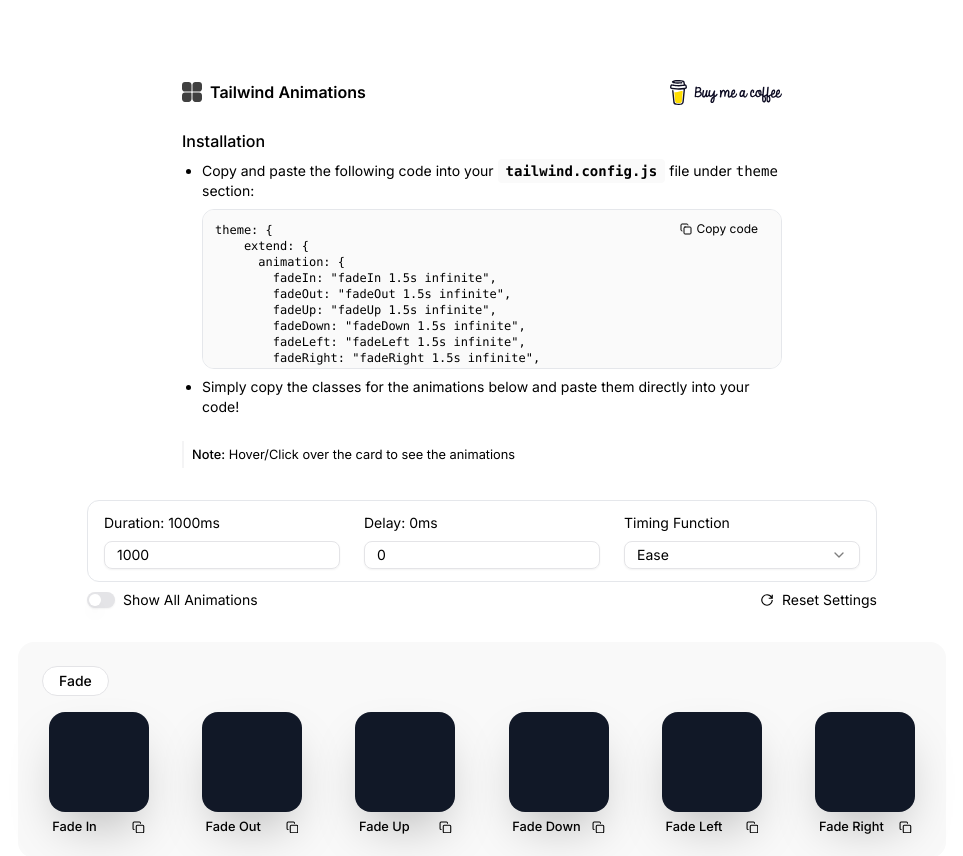
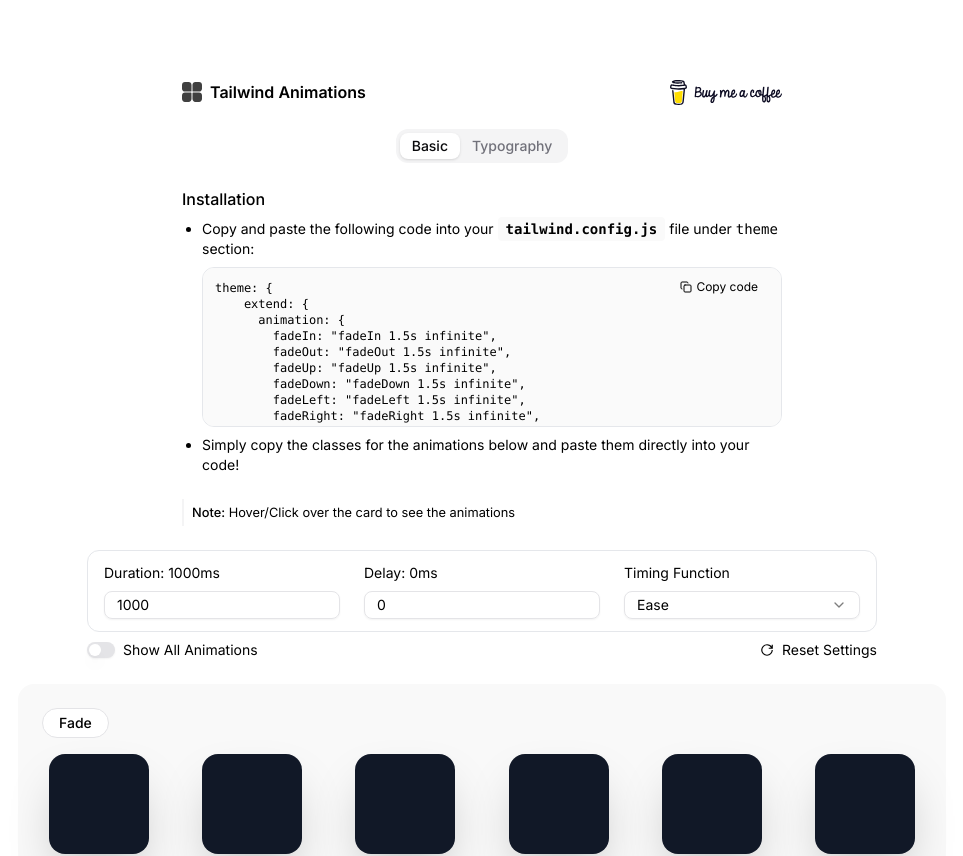
Before and after one commit to PraveenShinde3/tailwind-animations, a Next.js app: page / in a window 1280 px wide. Shown: the top 856 px of the page, without its empty margins (158-1121 px from the left). Built offline with nearby package versions, Linux system fonts and the light colour scheme.

Commit message:
refactor: Added Main wrapper and tabs

```diff
--- a/src/app/page.js
+++ b/src/app/page.js
@@ -1,21 +1,17 @@
-import BasicAnimationGuide from "@/components/BasicAnimationGuide";
-import CardHolder from "@/components/CardHolder";
+import Link from "next/link";
 import Header from "@/components/Header";
-import Settings from "@/components/Settings";
-import Link from "next/link";
+import { Main } from "@/components/Main";
 
 export default function Home() {
   return (
-    <div className="mx-auto container  min-h-screen py-8 pb-20 gap-16 sm:py-20 font-[family-name:var(--font-geist-sans)]">
+    <div className="mx-auto container flex flex-col min-h-screen py-8 pb-8 sm:pt-20 font-[family-name:var(--font-geist-sans)]">
       <header className="flex gap-4 items-center px-6 sm:px-16 md:px-40 lg:px-60 xl:px-80 sm:gap-6 ">
         <Header />
       </header>
-      <main className="flex mx-6 sm:mx-12 md:mx-24 lg:mx-32 xl:mx-44 flex-col gap-8 py-6 items-center sm:items-start">
-        <BasicAnimationGuide />
-        <Settings />
-        <CardHolder />
+      <main className="flex-1 flex mx-6 sm:mx-12 md:mx-24 lg:mx-32 xl:mx-44 flex-col gap-8 py-6 items-center sm:items-start">
+        <Main />
       </main>
-      <footer className="row-start-3 flex gap-6 flex-wrap items-center justify-center">
+      <footer className="flex gap-6 flex-wrap items-center justify-center">
         <p className="text-sm pt-10 text-zinc-500">
           Made by{" "}
           <Link
--- /dev/null
+++ b/src/components/Main.js
@@ -0,0 +1,33 @@
+import BasicAnimationGuide from "@/components/BasicAnimationGuide";
+import CardHolder from "@/components/CardHolder";
+import Settings from "@/components/Settings";
+import { Tabs, TabsContent, TabsList, TabsTrigger } from "@/components/ui/tabs";
+
+export const Main = () => {
+  return (
+    <div className="mx-auto w-full max-w[950px]">
+      <Tabs
+        className="flex flex-col justify-center items-center"
+        defaultValue="basic"
+      >
+        <TabsList>
+          <TabsTrigger value="basic">Basic</TabsTrigger>
+          <TabsTrigger value="typography">Typography</TabsTrigger>
+          {/* <TabsTrigger value="ui">UI</TabsTrigger> */}
+        </TabsList>
+        <TabsContent value="basic">
+          <div className="w-full flex flex-col gap-6 pt-4">
+            <BasicAnimationGuide />
+            <Settings />
+            <CardHolder />
+          </div>
+        </TabsContent>
+        <TabsContent value="typography">
+          <div className="max-w-[600px] mx-auto py-4">
+            <p>Coming Soon...</p>
+          </div>
+        </TabsContent>
+      </Tabs>
+    </div>
+  );
+};
--- a/src/components/ui/tabs.jsx
+++ b/src/components/ui/tabs.jsx
@@ -1,43 +1,46 @@
-"use client"
+"use client";
 
-import * as React from "react"
-import * as TabsPrimitive from "@radix-ui/react-tabs"
+import * as React from "react";
+import * as TabsPrimitive from "@radix-ui/react-tabs";
 
-import { cn } from "@/lib/utils"
+import { cn } from "@/lib/utils";
 
-const Tabs = TabsPrimitive.Root
+const Tabs = TabsPrimitive.Root;
 
 const TabsList = React.forwardRef(({ className, ...props }, ref) => (
   <TabsPrimitive.List
     ref={ref}
     className={cn(
-      "inline-flex h-9 items-center justify-center rounded-lg bg-muted p-1 text-muted-foreground",
+      "inline-flex h-fit w-fit items-center justify-center rounded-xl bg-muted p-1 text-muted-foreground",
       className
     )}
-    {...props} />
-))
-TabsList.displayName = TabsPrimitive.List.displayName
+    {...props}
+  />
+));
+TabsList.displayName = TabsPrimitive.List.displayName;
 
 const TabsTrigger = React.forwardRef(({ className, ...props }, ref) => (
   <TabsPrimitive.Trigger
     ref={ref}
     className={cn(
-      "inline-flex items-center justify-center whitespace-nowrap rounded-md px-3 py-1 text-sm font-medium ring-offset-background transition-all focus-visible:outline-none focus-visible:ring-2 focus-visible:ring-ring focus-visible:ring-offset-2 disabled:pointer-events-none disabled:opacity-50 data-[state=active]:bg-background data-[state=active]:text-foreground data-[state=active]:shadow",
+      "inline-flex items-center justify-center whitespace-nowrap rounded-lg px-3 py-[3px] text-sm font-medium ring-offset-background transition-all focus-visible:outline-none focus-visible:ring-2 focus-visible:ring-ring focus-visible:ring-offset-2 disabled:pointer-events-none disabled:opacity-50 data-[state=active]:bg-background data-[state=active]:text-foreground data-[state=active]:shadow",
       className
     )}
-    {...props} />
-))
-TabsTrigger.displayName = TabsPrimitive.Trigger.displayName
+    {...props}
+  />
+));
+TabsTrigger.displayName = TabsPrimitive.Trigger.displayName;
 
 const TabsContent = React.forwardRef(({ className, ...props }, ref) => (
   <TabsPrimitive.Content
     ref={ref}
     className={cn(
-      "mt-2 ring-offset-background focus-visible:outline-none focus-visible:ring-2 focus-visible:ring-ring focus-visible:ring-offset-2",
+      "mt-2 w-full ring-offset-background focus-visible:outline-none focus-visible:ring-2 focus-visible:ring-ring focus-visible:ring-offset-2",
       className
     )}
-    {...props} />
-))
-TabsContent.displayName = TabsPrimitive.Content.displayName
+    {...props}
+  />
+));
+TabsContent.displayName = TabsPrimitive.Content.displayName;
 
-export { Tabs, TabsList, TabsTrigger, TabsContent }
+export { Tabs, TabsList, TabsTrigger, TabsContent };
```
